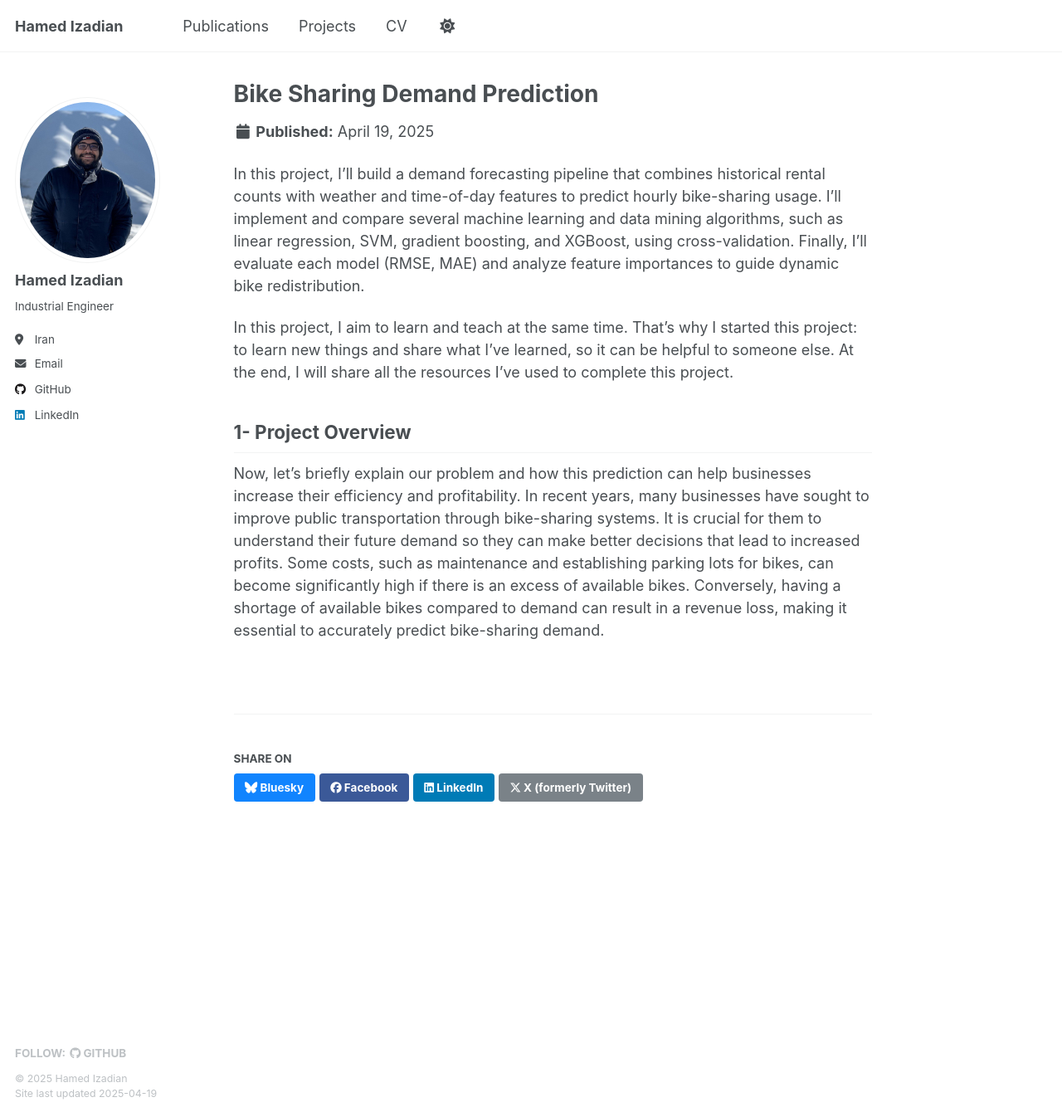
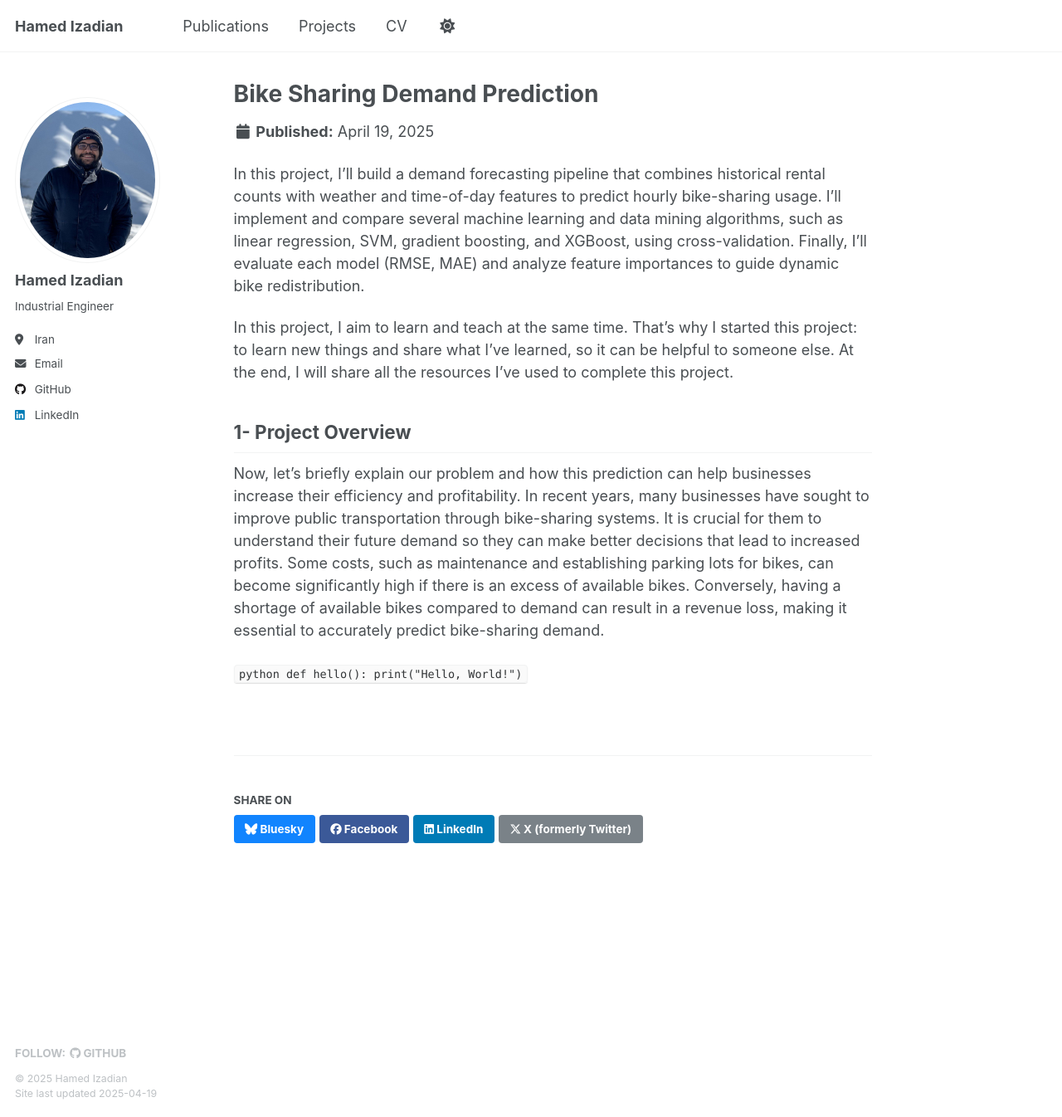
Before and after one commit to HamedIzadian/HamedIzadian.github.io, a Jekyll site: the page built from _projects/project1.md, in a window 1280 px wide and 1346 px high. Shown: the whole window at 83% size. Built offline with Jekyll 4.4.1, drawn with Linux system fonts in a browser that asks for light colours.

Commit message:
Update project1.md

````diff
--- a/_projects/project1.md
+++ b/_projects/project1.md
@@ -11,3 +11,5 @@ In this project, I aim to learn and teach at the same time. That's why I started
 ## 1- Project Overview
 
 Now, let’s briefly explain our problem and how this prediction can help businesses increase their efficiency and profitability. In recent years, many businesses have sought to improve public transportation through bike-sharing systems. It is crucial for them to understand their future demand so they can make better decisions that lead to increased profits. Some costs, such as maintenance and establishing parking lots for bikes, can become significantly high if there is an excess of available bikes. Conversely, having a shortage of available bikes compared to demand can result in a revenue loss, making it essential to accurately predict bike-sharing demand.
+
+```python def hello(): print("Hello, World!") ```
````
